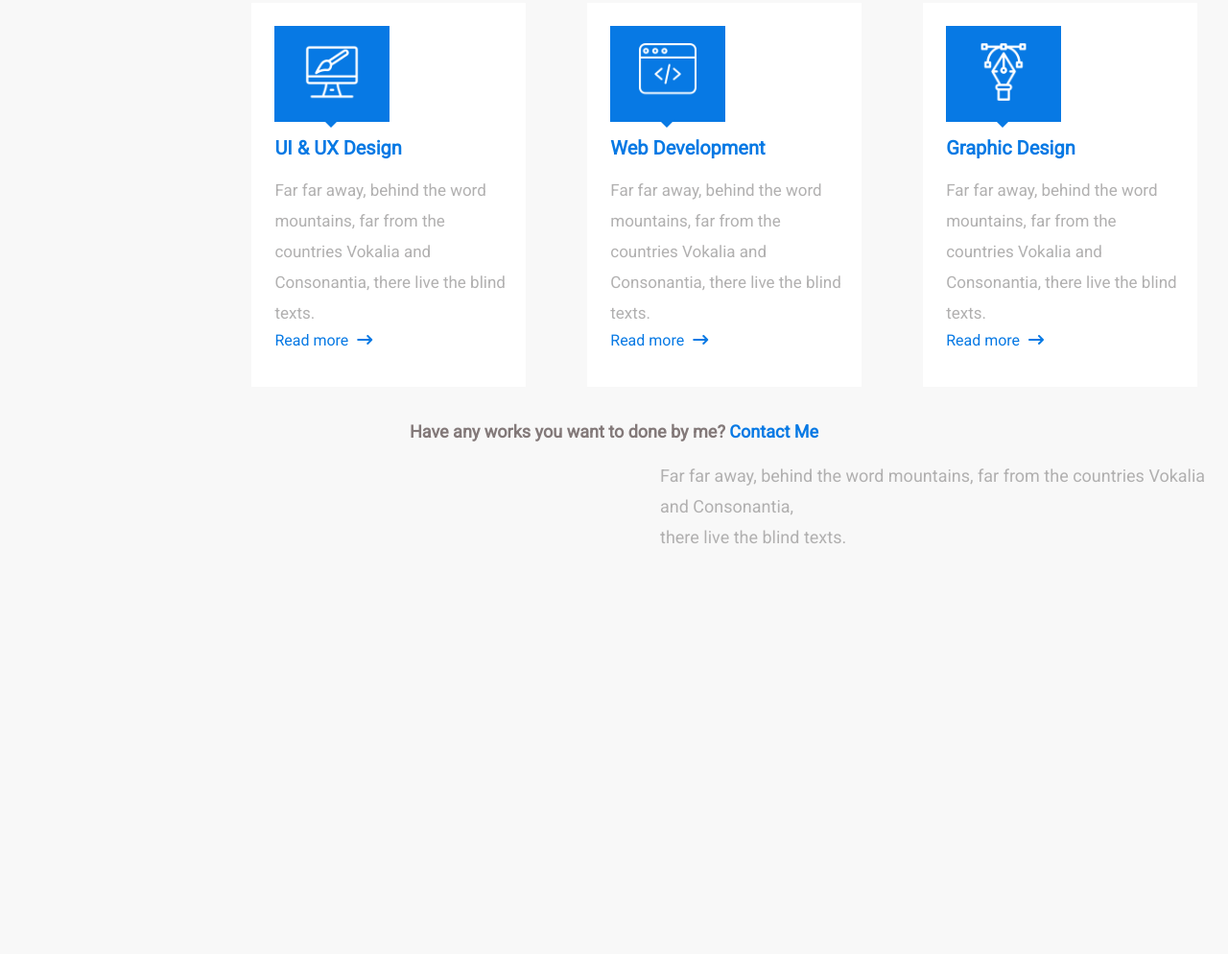
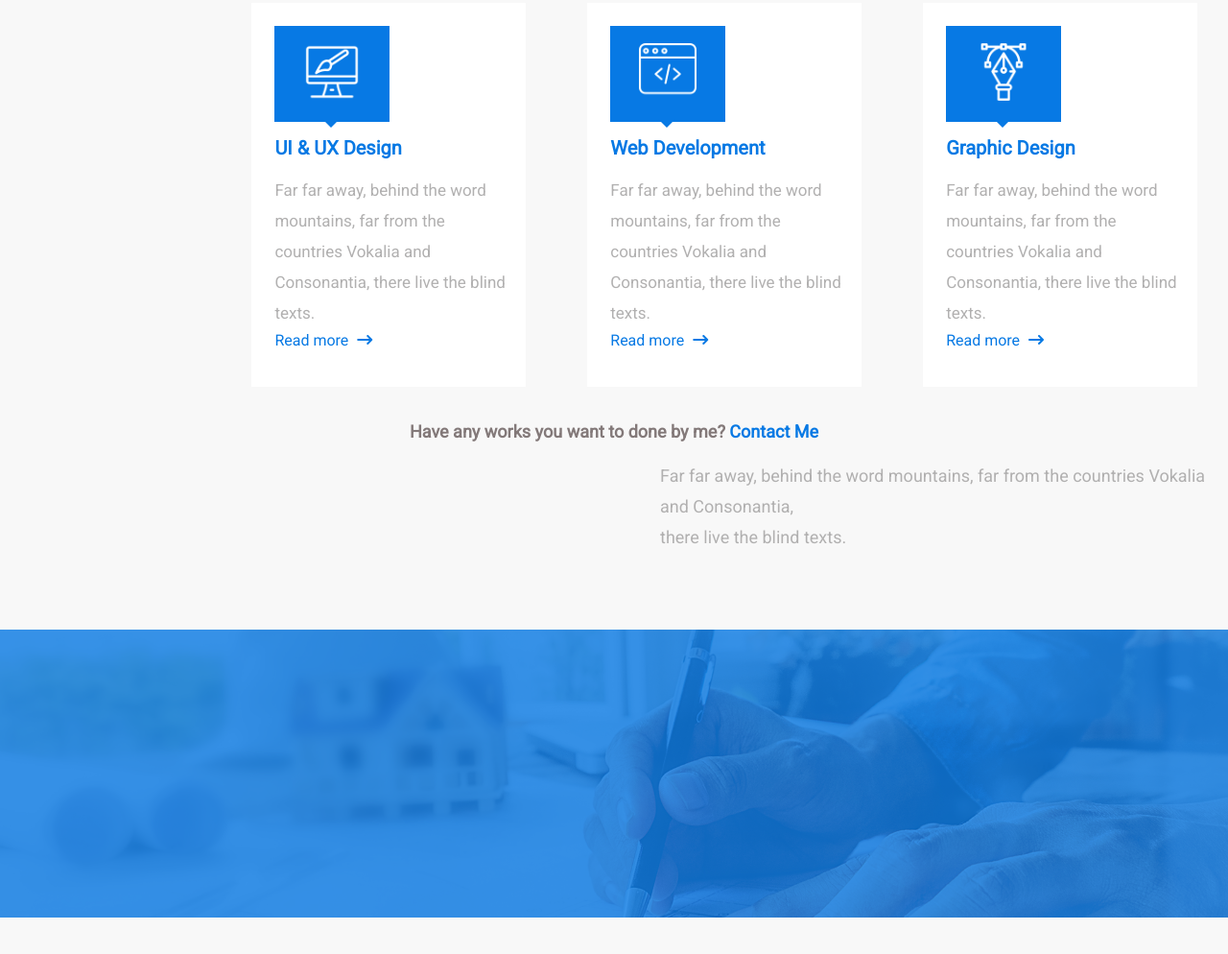
Before and after one commit to fayssalrifland/knuford, a plain HTML site: page index.html in a window 1280 px wide. Shown: the part 2442-3436 px from the top of the page at 96% size. Before the commit the page ends 3178 px from the top, so only its background shows below. Drawn offline with Linux system fonts and the light colour scheme.

Commit message:
new chng

```diff
--- a/index.css
+++ b/index.css
@@ -489,3 +489,23 @@ body{
     bottom: -6px;
     left: 50px;
 }
+
+/* ****************  PART 4  status  **************** */
+.status{
+    background-image: url("./img/statics.jpg");
+    background-size: cover;
+    background-position: center center;
+    background-repeat: no-repeat;
+    width: 100%;
+    height: 300px;
+    position: relative;
+    bottom: 5rem;
+}
+div.transparant{
+    background-color: rgba(7,121,228,.8);
+    position: absolute;
+    left: 0;
+    top: 0;
+    width: 100%;
+    height: 100%;
+}
--- a/index.html
+++ b/index.html
@@ -153,8 +153,19 @@
     <p class="cntcts">Far far away, behind the word mountains, far from the countries Vokalia and Consonantia, <br>there live the blind texts.</p>
   </div>
 
-<div>
-
+   <!-- ****************  PART 4  stauts  **************** -->
+<div class="status">
+<div class="transparant">
+  <div class="happycostumer">
+  <img src="" alt="">
+  </div>
+  <div class="projectcomplet">
+    <img src="" alt="">
+  </div>
+  <div class="cups">
+    <img src="" alt="">
+  </div>
+</div>
 
 </div>
 <div></div>
```
